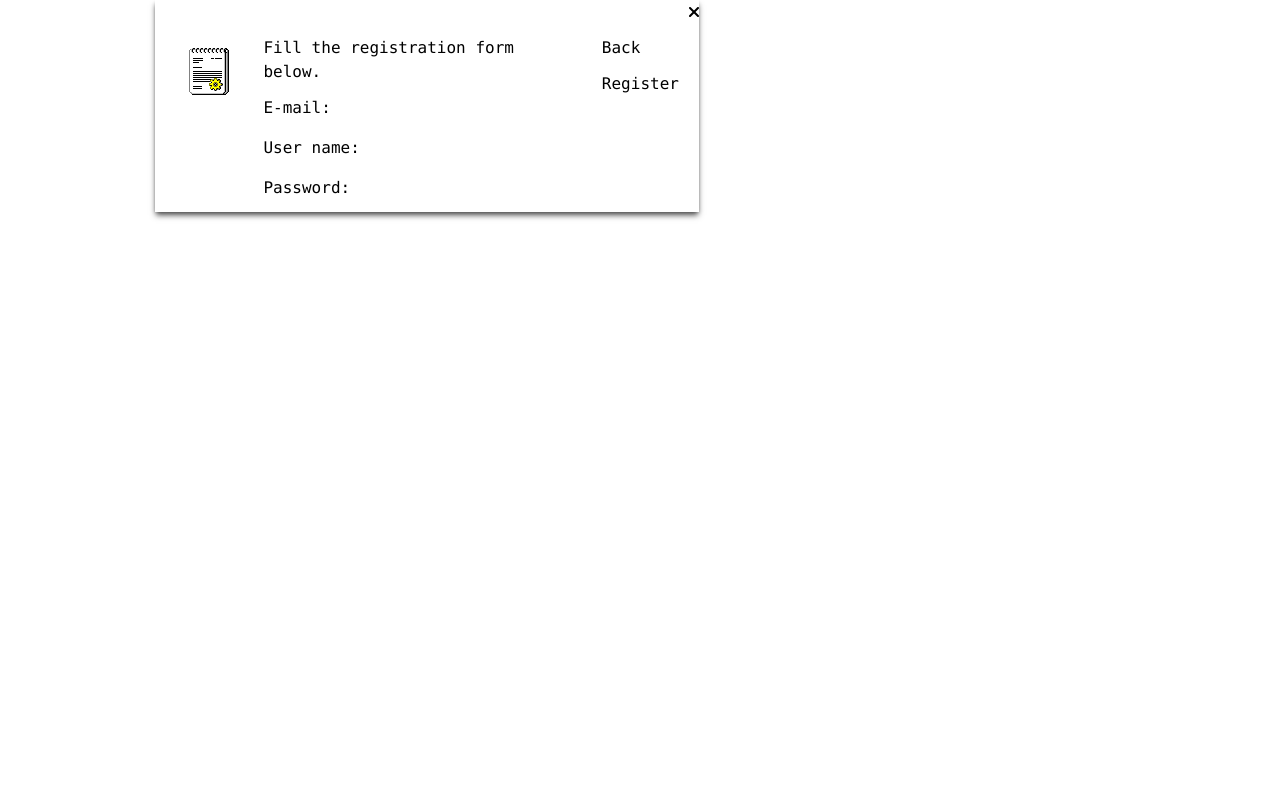
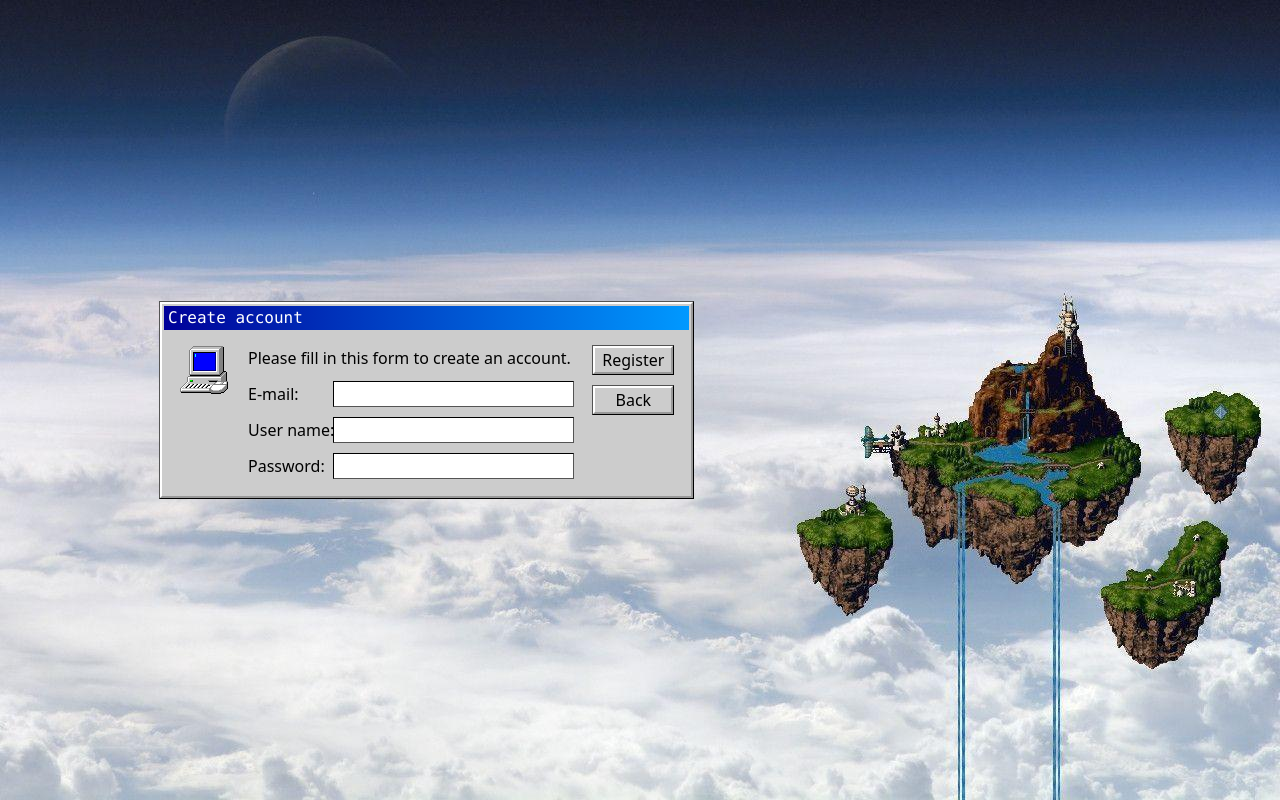
Before and after one commit to pedromchd/ds1-ava1.1, a PHP site: page /auth/register.php in a window 1280 px wide. Run offline with PHP 8.4, Linux system fonts and the light colour scheme; style sheets or scripts are compiled from the project's sources.

Commit message:
Login auth pages

```diff
--- a/insert_user.php
+++ b/auth/insert_user.php
@@ -4,8 +4,8 @@ $uname = $_POST['username'];
 $upass = password_hash($_POST['password'], PASSWORD_BCRYPT);
 
 $db = new mysqli('localhost', 'root', '', 'library');
-$stmt = $db->prepare('INSERT INTO user (username, email, password) VALUES (?, ?, ?)');
-$stmt->bind_param('sss', $uname, $email, $upass);
+$stmt = $db->prepare('INSERT INTO user (email, username, password) VALUES (?, ?, ?)');
+$stmt->bind_param('sss', $email, $uname, $upass);
 $stmt->execute();
 
-header('Location: login.php?msg=OK');
+header('Location: login.php');
--- a/logout.php
+++ b/auth/logout.php
@@ -1,5 +1,6 @@
 <?php
 session_start();
+
 session_unset();
 session_destroy();
 
--- /dev/null
+++ b/auth/register.php
@@ -0,0 +1,55 @@
+<!DOCTYPE html>
+<html lang="en">
+
+<head>
+  <meta charset="UTF-8">
+  <meta http-equiv="X-UA-Compatible" content="IE=edge">
+  <meta name="viewport" content="width=device-width, initial-scale=1.0">
+  <title>Register - Querty Library</title>
+  <link rel="stylesheet" href="/css/styles.css">
+  <link rel="icon" href="/img/joystick.png" type="image/x-icon">
+</head>
+
+<body class="bg-[url(/img/zeal.png)] bg-cover bg-right-bottom">
+  <main class="h-screen grid grid-cols-3 place-items-center">
+    <div class="col-span-2 border-2 border-[#fff_#999_#999_#fff] outline-1 [outline-style:outset]">
+      <section class="p-0.5 min-w-[31rem] bg-[#ccc]">
+        <header class="px-1 bg-gradient-to-r from-[#009] to-[#09f]">
+          <h1 class="font-mono text-white">Create account</h1>
+        </header>
+        <div class="p-4 space-x-5 flex justify-between">
+          <div><img src="/img/computer.png" alt=""></div>
+          <article class="flex-grow">
+            <p>Please fill in this form to create an account.</p>
+            <form name="register" id="register" action="insert_user.php" method="post" class="mt-3 space-y-3">
+              <div class="flex justify-between">
+                <label for="email">E-mail:</label>
+                <input type="text" name="email" id="email" class="px-1 outline-1 [outline-style:inset]">
+              </div>
+              <div class="flex justify-between">
+                <label for="username">User name:</label>
+                <input type="text" name="username" id="username" class="px-1 outline-1 [outline-style:inset]">
+              </div>
+              <div class="flex justify-between">
+                <label for="password">Password:</label>
+                <input type="password" name="password" id="password" class="px-1 outline-1 [outline-style:inset]">
+              </div>
+            </form>
+          </article>
+          <div class="space-y-3">
+            <button form="register" class="block w-20 border-2 border-[#fff_#999_#999_#fff] outline-1 [outline-style:outset]">
+              Register
+            </button>
+            <a href="login.php" class="block">
+              <button class="w-20 border-2 border-[#fff_#999_#999_#fff] outline-1 [outline-style:outset]">
+                Back
+              </button>
+            </a>
+          </div>
+        </div>
+      </section>
+    </div>
+  </main>
+</body>
+
+</html>
--- a/auth.php
+++ b/auth/session.php
@@ -1,6 +1,4 @@
 <?php
-session_start();
-
 $uname = $_POST['username'];
 $upass = $_POST['password'];
 
@@ -8,10 +6,12 @@ $db = new mysqli('localhost', 'root', '', 'library');
 $stmt = $db->prepare('SELECT * FROM user WHERE username = ?');
 $stmt->bind_param('s', $uname);
 $stmt->execute();
+
 $result = $stmt->get_result();
 $row = $result->fetch_assoc();
 
 if (password_verify($upass, $row['password'])) {
+  session_start();
   $_SESSION['username'] = $row['username'];
-  header('Location: home.php');
+  header('Location: /home/');
 }
--- a/register.php
+++ /dev/null
@@ -1,57 +0,0 @@
-<!DOCTYPE html>
-<html lang="en">
-
-<head>
-  <meta charset="UTF-8">
-  <meta http-equiv="X-UA-Compatible" content="IE=edge">
-  <meta name="viewport" content="width=device-width, initial-scale=1.0">
-  <title>Register - Querty Library</title>
-  <link rel="shortcut icon" href="img/joystick.png" type="image/x-icon">
-  <link rel="stylesheet" href="css/styles.css">
-</head>
-
-<body class="grid grid-cols-2 md:grid-cols-3 place-items-center">
-  <main class="col-span-2">
-    <section class="w-[34rem] win98-container shadow-md shadow-[#555] flex flex-col">
-      <header class="win98-title-bar flex items-center justify-between">
-        <h1 class="font-mono text-white">Create account</h1>
-        <div class="win98-container">
-          <svg width="10" height="10" viewBox="0 0 100 100">
-            <line stroke-width="20" stroke="#000" stroke-linecap="round" x1="10" y1="10" x2="90" y2="90" />
-            <line stroke-width="20" stroke="#000" stroke-linecap="round" x1="90" y1="10" x2="10" y2="90" />
-          </svg>
-        </div>
-      </header>
-      <article class="flex-grow grid grid-cols-5 font-mono">
-        <div class="grid grid-rows-2 place-items-center">
-          <img src="img/notepad.png" alt="">
-        </div>
-        <div class="py-3 pr-3 space-y-3 col-span-3">
-          <p>Fill the registration form below.</p>
-          <form name="register" id="register" action="insert_user.php" method="post" class="space-y-4" autocomplete="off">
-            <div class="w-[100%] flex justify-between">
-              <label for="email">E-mail:</label>
-              <input type="text" name="email" id="email" class="win98-form">
-            </div>
-            <div class="w-[100%] flex justify-between">
-              <label for="username">User name:</label>
-              <input type="text" name="username" id="username" class="win98-form">
-            </div>
-            <div class="w-[100%] flex justify-between">
-              <label for="password">Password:</label>
-              <input type="password" name="password" id="password" class="win98-form">
-            </div>
-          </form>
-        </div>
-        <div class="p-3">
-          <a href="login.php">
-            <button class="win98-button">Back</button>
-          </a>
-          <button type="submit" class="win98-button mt-3" form="register">Register</button>
-        </div>
-      </article>
-    </section>
-  </main>
-</body>
-
-</html>
```
Also changed, not shown: auth/login.php (added, +52 -0 lines), fonts/PressStart2P-Regular.woff2 (deleted), img/computer.png (added), img/notepad.png (deleted).
